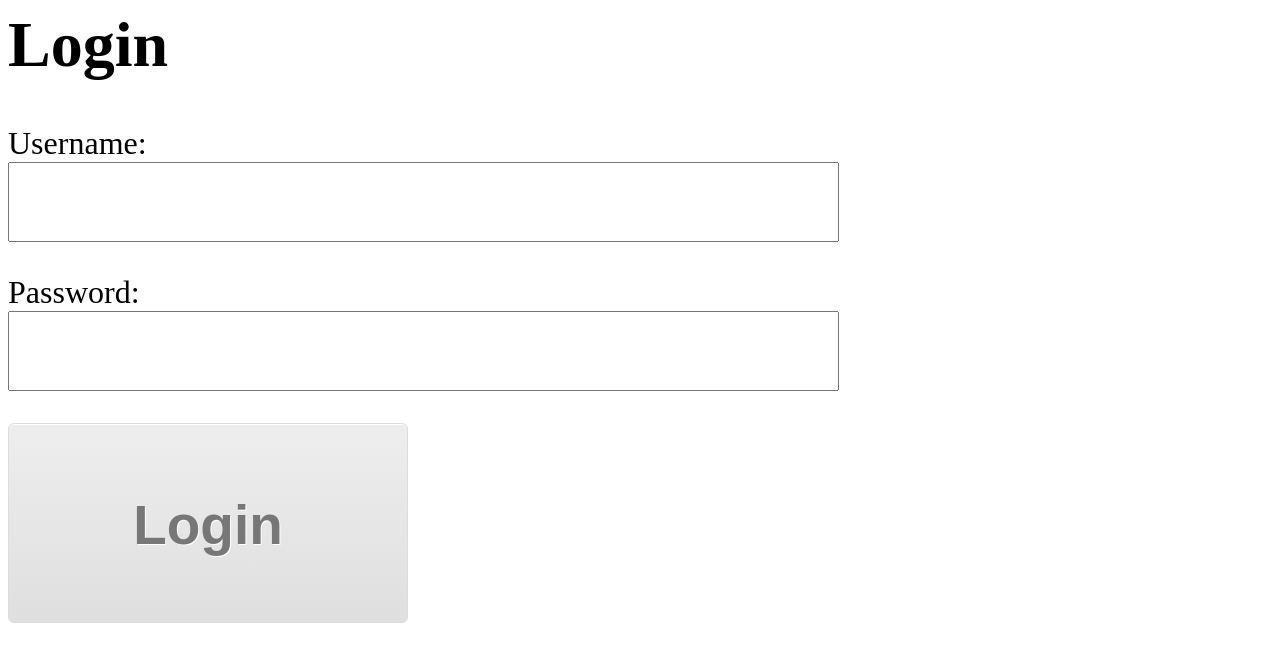
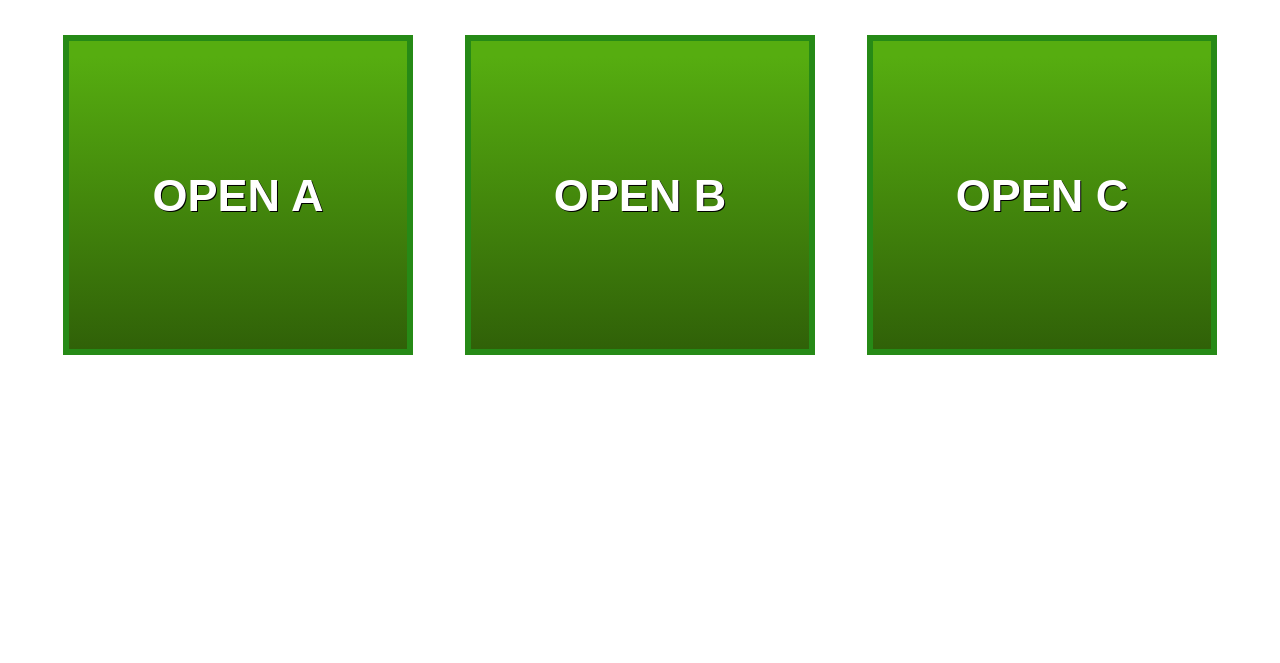
Before and after one commit to drozmonkey/DrozDoor, a PHP site: page / in a window 1280 px wide. Shown: the top 663 px of the page. Run offline with PHP 8.4, Linux system fonts and the light colour scheme; data that the repository does not hold is empty; some libraries are stand-ins or nearby versions.

Commit message:
Removed login

```diff
--- a/www/index.php
+++ b/www/index.php
@@ -1,116 +1,7 @@
-<?php
 
-// Define your username and password
-$username = "a";
-$password = "a";
-
-if ($_POST['txtUsername'] != $username || $_POST['txtPassword'] != $password) {
-
-?>
-
-<style type="text/css">
-.bigbutton {
-	-moz-box-shadow:inset 0px 1px 0px 0px #ffffff;
-	-webkit-box-shadow:inset 0px 1px 0px 0px #ffffff;
-	box-shadow:inset 0px 1px 0px 0px #ffffff;
-	background:-webkit-gradient( linear, left top, left bottom, color-stop(0.05, #ededed), color-stop(1, #dfdfdf) );
-	background:-moz-linear-gradient( center top, #ededed 5%, #dfdfdf 100% );
-	filter:progid:DXImageTransform.Microsoft.gradient(startColorstr='#ededed', endColorstr='#dfdfdf');
-	background-color:#ededed;
-	-webkit-border-top-left-radius:6px;
-	-moz-border-radius-topleft:6px;
-	border-top-left-radius:6px;
-	-webkit-border-top-right-radius:6px;
-	-moz-border-radius-topright:6px;
-	border-top-right-radius:6px;
-	-webkit-border-bottom-right-radius:6px;
-	-moz-border-radius-bottomright:6px;
-	border-bottom-right-radius:6px;
-	-webkit-border-bottom-left-radius:6px;
-	-moz-border-radius-bottomleft:6px;
-	border-bottom-left-radius:6px;
-	text-indent:0;
-	border:1px solid #dcdcdc;
-	display:inline-block;
-	color:#777777;
-	font-family:arial;
-	font-size:55px;
-	font-weight:bold;
-	font-style:normal;
-	height:200px;
-	line-height:200px;
-	width:400px;
-	text-decoration:none;
-	text-align:center;
-	text-shadow:1px 1px 0px #ffffff;
-}
-.bigbutton:hover {
-	background:-webkit-gradient( linear, left top, left bottom, color-stop(0.05, #dfdfdf), color-stop(1, #ededed) );
-	background:-moz-linear-gradient( center top, #dfdfdf 5%, #ededed 100% );
-	filter:progid:DXImageTransform.Microsoft.gradient(startColorstr='#dfdfdf', endColorstr='#ededed');
-	background-color:#dfdfdf;
-}.bigbutton:active {
-	position:relative;
-	top:1px;
-}
-
-input, select, textarea {
-font-size: 200%;
-}
-
-</style>
-
-<font size="6">
-<h1>Login</h1>
-
-<form name="form" method="post" action="<?php echo $_SERVER['PHP_SELF']; ?>">
-
-    <p><label for="txtUsername">Username:</label>
-
-    <br /><input type="text" title="Enter your Username" name="txtUsername" /></p>
-
-    <p><label for="txtpassword">Password:</label>
-
-    <br /><input type="password" title="Enter your password" name="txtPassword" /></p>
-
-    <p><input type="submit" name="Submit" class="bigbutton" value="Login" /></p>
-
-</form>
-</font>
-
-<?php
-
-}
-
-else {
-
-?>
 
 <p>
 
-<?php
-$which_door = $_GET['door'];
-//echo 'which door? ' .  $which_door;
-
-if (isset($_POST['AOPEN']))
-{
-exec("sudo python /home/pi/garagedoorA.py");
-}
-
-if (isset($_POST['BOPEN']))
-{
-exec("sudo python /home/pi/garagedoorB.py");
-}
-
-if (isset($_POST['COPEN']))
-{
-exec("sudo python /home/pi/garagedoorC.py");
-}
-
-unset($_POST);
-//echo "<hr />";
-//echo "<strong>Right = ".isset($_POST['BOPEN'])."</strong><br /><strong>Left = ".isset($_POST['AOPEN'])."</strong>";
-?>
 
 <!doctype html>
 <head>
@@ -212,9 +103,3 @@ function loadDataSuccess(data)
 
 
 </p>
-
-<?php
-
-}
-
-?>
```
